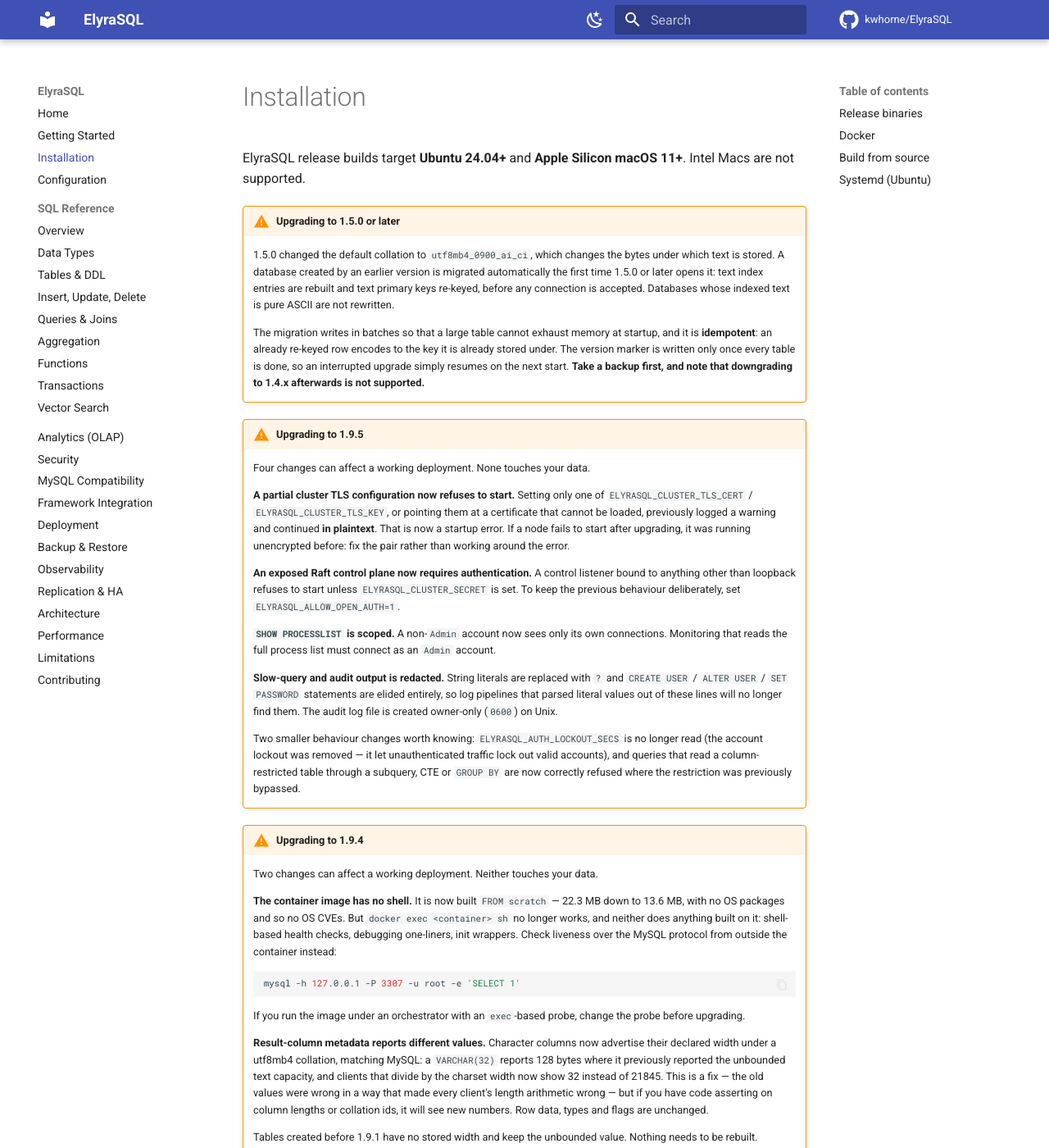
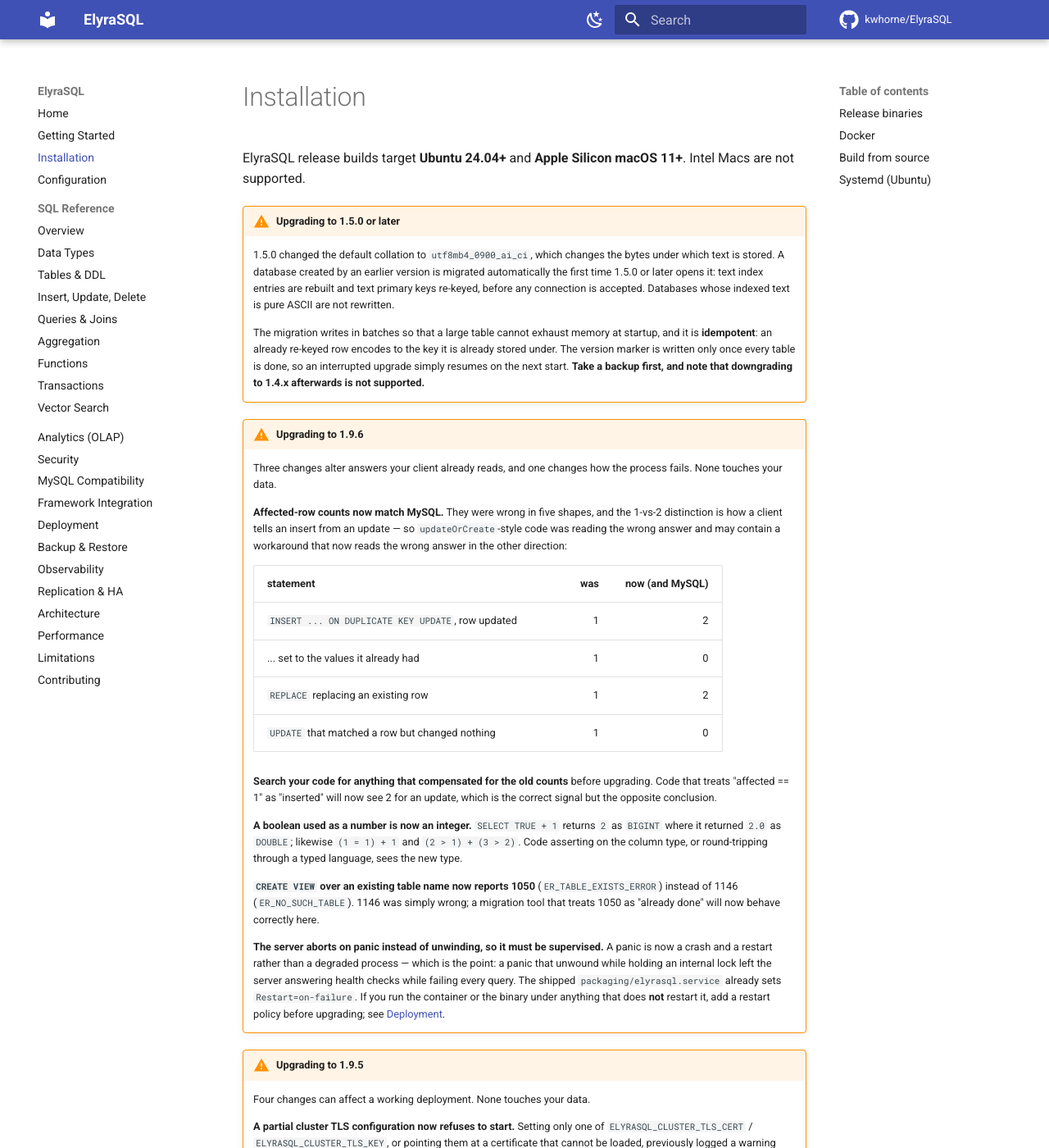
Before and after one commit to kwhorne/ElyraSQL, an MkDocs documentation site: the page built from docs/installation.md, in a window 1280 px wide and 1400 px high. Shown: the whole window at 82% size. Built offline with MkDocs 1.6.1 and Material for MkDocs 9.7.7, drawn with Linux system fonts in a browser that asks for light colours; comment, search, counter and statistics services are not loaded; some of the changed text lies outside the part shown.

Commit message:
release: 1.9.6
Four contributions since 1.9.5, and every one changes an answer a client reads:
the value of a string literal, the number of affected rows, the type of a boolean
in arithmetic, and the error code for a name collision. Two of them were
returning wrong data with no error at all.

Not a patch release. Three behaviour changes plus abort-on-panic are written up
in an upgrade block in docs/installation.md, with an explicit instruction to
search for code that compensated for the old affected-row counts -- a workaround
for those now reads the wrong answer in the other direction.

Bumps the three things the release workflow does not validate: SERVER_VERSION,
the testbench lockfile, and the version strings in README and the docs. The
"Upgrading to 1.9.5" block keeps its title.

````diff
--- a/Cargo.toml
+++ b/Cargo.toml
@@ -15,7 +15,7 @@
 exclude = ["fuzz", "testbench/sql-dump"]
 
 [workspace.package]
-version = "1.9.5"
+version = "1.9.6"
 edition = "2021"
 rust-version = "1.88"
 license = "MIT"
--- a/docs/installation.md
+++ b/docs/installation.md
@@ -16,6 +16,46 @@
     is already stored under. The version marker is written only once every table is
     done, so an interrupted upgrade simply resumes on the next start. **Take a backup
     first, and note that downgrading to 1.4.x afterwards is not supported.**
+
+!!! warning "Upgrading to 1.9.6"
+
+    Three changes alter answers your client already reads, and one changes how
+    the process fails. None touches your data.
+
+    **Affected-row counts now match MySQL.** They were wrong in five shapes, and
+    the 1-vs-2 distinction is how a client tells an insert from an update — so
+    `updateOrCreate`-style code was reading the wrong answer and may contain a
+    workaround that now reads the wrong answer in the other direction:
+
+    | statement | was | now (and MySQL) |
+    |---|---:|---:|
+    | `INSERT ... ON DUPLICATE KEY UPDATE`, row updated | 1 | 2 |
+    | ... set to the values it already had | 1 | 0 |
+    | `REPLACE` replacing an existing row | 1 | 2 |
+    | `UPDATE` that matched a row but changed nothing | 1 | 0 |
+
+    **Search your code for anything that compensated for the old counts** before
+    upgrading. Code that treats "affected == 1" as "inserted" will now see 2 for
+    an update, which is the correct signal but the opposite conclusion.
+
+    **A boolean used as a number is now an integer.** `SELECT TRUE + 1` returns
+    `2` as `BIGINT` where it returned `2.0` as `DOUBLE`; likewise `(1 = 1) + 1`
+    and `(2 > 1) + (3 > 2)`. Code asserting on the column type, or round-tripping
+    through a typed language, sees the new type.
+
+    **`CREATE VIEW` over an existing table name now reports 1050**
+    (`ER_TABLE_EXISTS_ERROR`) instead of 1146 (`ER_NO_SUCH_TABLE`). 1146 was
+    simply wrong; a migration tool that treats 1050 as "already done" will now
+    behave correctly here.
+
+    **The server aborts on panic instead of unwinding, so it must be
+    supervised.** A panic is now a crash and a restart rather than a degraded
+    process — which is the point: a panic that unwound while holding an internal
+    lock left the server answering health checks while failing every query. The
+    shipped `packaging/elyrasql.service` already sets `Restart=on-failure`. If
+    you run the container or the binary under anything that does **not** restart
+    it, add a restart policy before upgrading; see
+    [Deployment](deployment.md#restart-policy).
 
 !!! warning "Upgrading to 1.9.5"
 
@@ -222,8 +262,8 @@
 Multi-arch image (`amd64` + `arm64`) on the GitHub Container Registry:
 
 ```bash
-docker pull ghcr.io/kwhorne/elyrasql:1.9.5   # or :latest
-docker run -p 3307:3307 -v elyra:/var/lib/elyrasql ghcr.io/kwhorne/elyrasql:1.9.5
+docker pull ghcr.io/kwhorne/elyrasql:1.9.6   # or :latest
+docker run -p 3307:3307 -v elyra:/var/lib/elyrasql ghcr.io/kwhorne/elyrasql:1.9.6
 ```
 
 The image is ~15 MB, runs as a non-root user, stores data in the
````
Also changed, not shown: CHANGELOG.md (+64 -57 lines), README.md (+3 -3 lines), docs/deployment.md (+4 -4 lines), docs/mysql-compatibility.md (+1 -1 lines), 3 other files.
